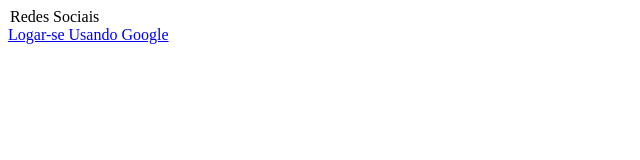
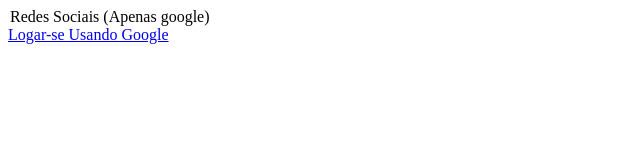
Before and after one commit to gustavoyukio/overwatch, a website: page template/login/index.html in a window 1280 px wide. Shown: the whole page, without its empty margins (0-640 px from the left). Drawn offline with Linux system fonts and the light colour scheme.

Commit message:
troca de login

```diff
--- a/template/login/index.html
+++ b/template/login/index.html
@@ -3,7 +3,7 @@
 
 		<form action="" class="form col-xs-4 col-xs-offset-2">
 
-			<legend>Redes Sociais</legend>
+			<legend>Redes Sociais (Apenas google)</legend>
 
 			<a class="btn btn-info" href="#" ng-click="googleLogin()">Logar-se Usando Google</a>
 
```
